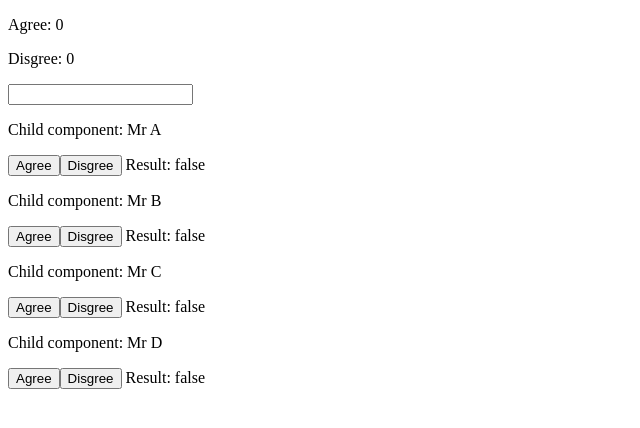
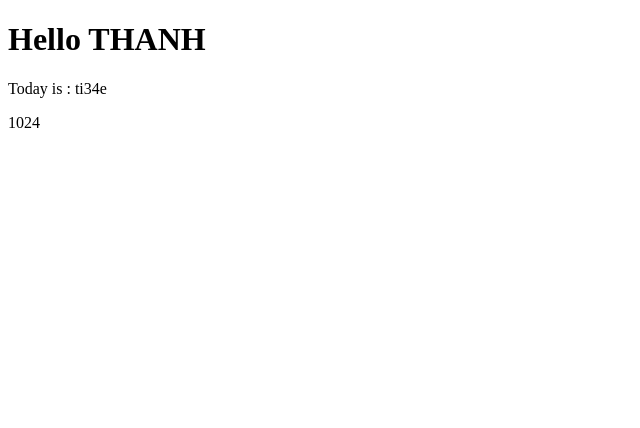
Before and after one commit to akkerise/learn-angularjs2, an Angular app: page / in a window 1280 px wide. Shown: the top 428 px of the page, without its empty margins (0-640 px from the left). Built offline with nearby package versions, Linux system fonts and the light colour scheme.

Commit message:
done pipe

```diff
--- a/src/app/app.component.ts
+++ b/src/app/app.component.ts
@@ -4,20 +4,11 @@ import {Component} from '@angular/core';
   selector: 'app-root',
   template: `
     <div>
-      <p>Agree: {{agree}}</p>
-      <p>Disgree: {{disgree}}</p>
-      <input type="text" #textName (keyup)="0">
-      <app-tutorial *ngFor="let person of names" [name]="person" (onVote)="parentVote($event)"></app-tutorial>
+      <app-tutorial></app-tutorial>
     </div>
   `,
 })
 export class AppComponent {
   public title = 'app';
-  public agree: number = 0;
-  public disgree: number = 0;
-  public names = ['Mr A', 'Mr B', 'Mr C', 'Mr D'];
-  public parentVote = (agree: boolean) => {
-    if (agree) this.agree++;
-    else this.disgree++
-  }
+
 }
--- a/src/app/app.module.ts
+++ b/src/app/app.module.ts
@@ -1,13 +1,15 @@
 import {BrowserModule} from '@angular/platform-browser';
 import {NgModule} from '@angular/core';
 import {AppComponent} from './app.component';
-import {TutorialComponent} from './tutorial.component';
+import {TutorialComponent} from './tutorial.component'
 import {FormsModule} from "@angular/forms"
+import {CustomPipe} from "./custom.pipe"
 
 @NgModule({
   declarations: [
     AppComponent,
-        TutorialComponent
+    TutorialComponent,
+    CustomPipe
   ],
   imports: [
     BrowserModule,
--- /dev/null
+++ b/src/app/custom.pipe.ts
@@ -0,0 +1,11 @@
+import {Pipe, PipeTransform} from "@angular/core"
+
+
+@Pipe({name: 'customPipe'})
+
+export class CustomPipe implements PipeTransform {
+  transform(value: number, exponent: string): number {
+    let exp = parseFloat(exponent);
+    return Math.pow(value, isNaN(exp) ? 10 : exp)
+  }
+}
--- a/src/app/tutorial.component.ts
+++ b/src/app/tutorial.component.ts
@@ -1,23 +1,15 @@
-import {Component, Input, Output, EventEmitter} from '@angular/core';
+import {Component} from '@angular/core'
 
 @Component({
   selector: 'app-tutorial',
   template: `
-    <p>Child component: {{name}}</p>
-    <button [disabled]="voted" (click)="vote(true)">Agree</button>
-    <button [disabled]="voted" (click)="vote(false)">Disgree</button>
-    Result: {{voted}}
+    <h1>Hello {{title | uppercase}}</h1>
+    <p>Today is : {{today | date:'time'}}</p>
+    <p>{{ 2 | customPipe}}</p>
   `
 })
 
 export class TutorialComponent {
-  public voted: boolean = false;
-
-  @Input() name: string;
-  @Output() onVote = new EventEmitter<boolean>();
-
-  vote = (agree) => {
-    this.voted = true;
-    this.onVote.emit(agree)
-  }
+  public title: string = 'Thanh';
+  public today = Date.now();
 }
```
Lines whose indentation alone changed are shown as unchanged.
